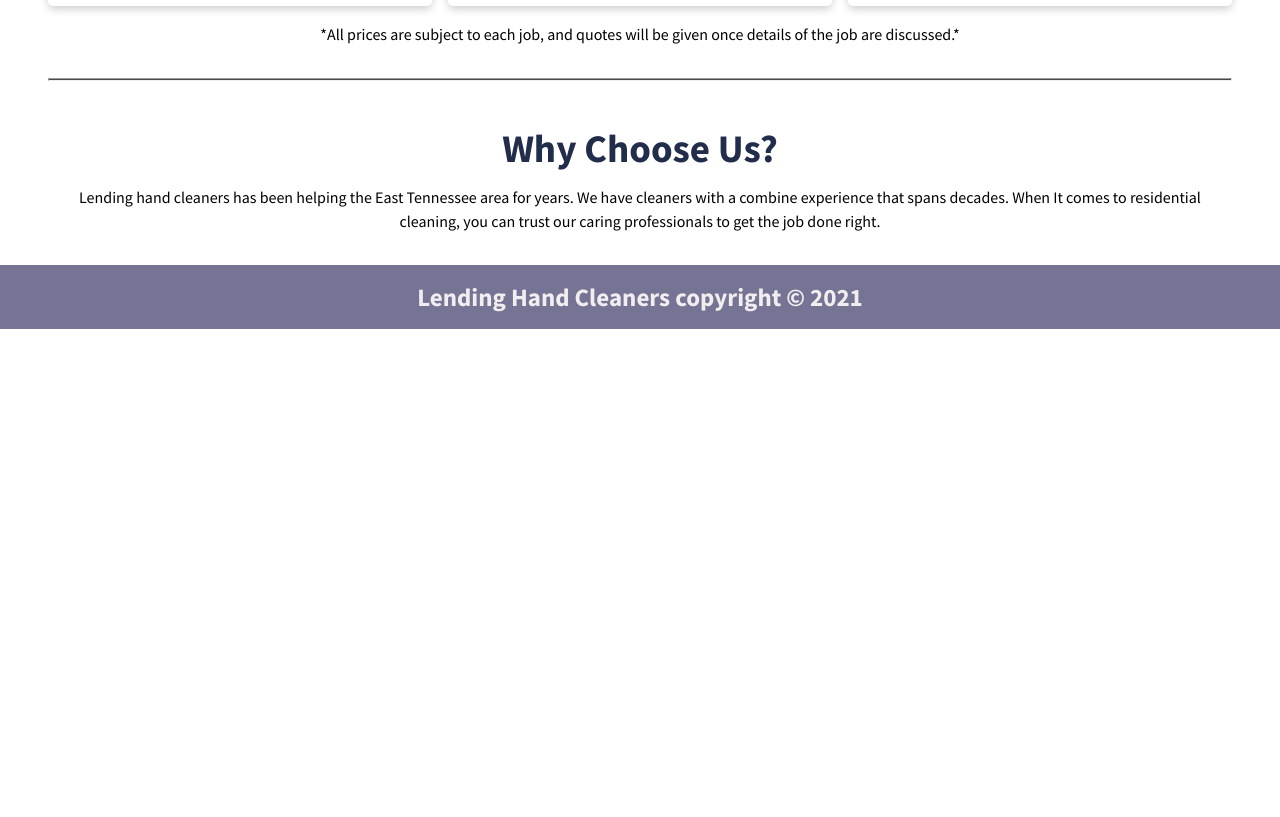
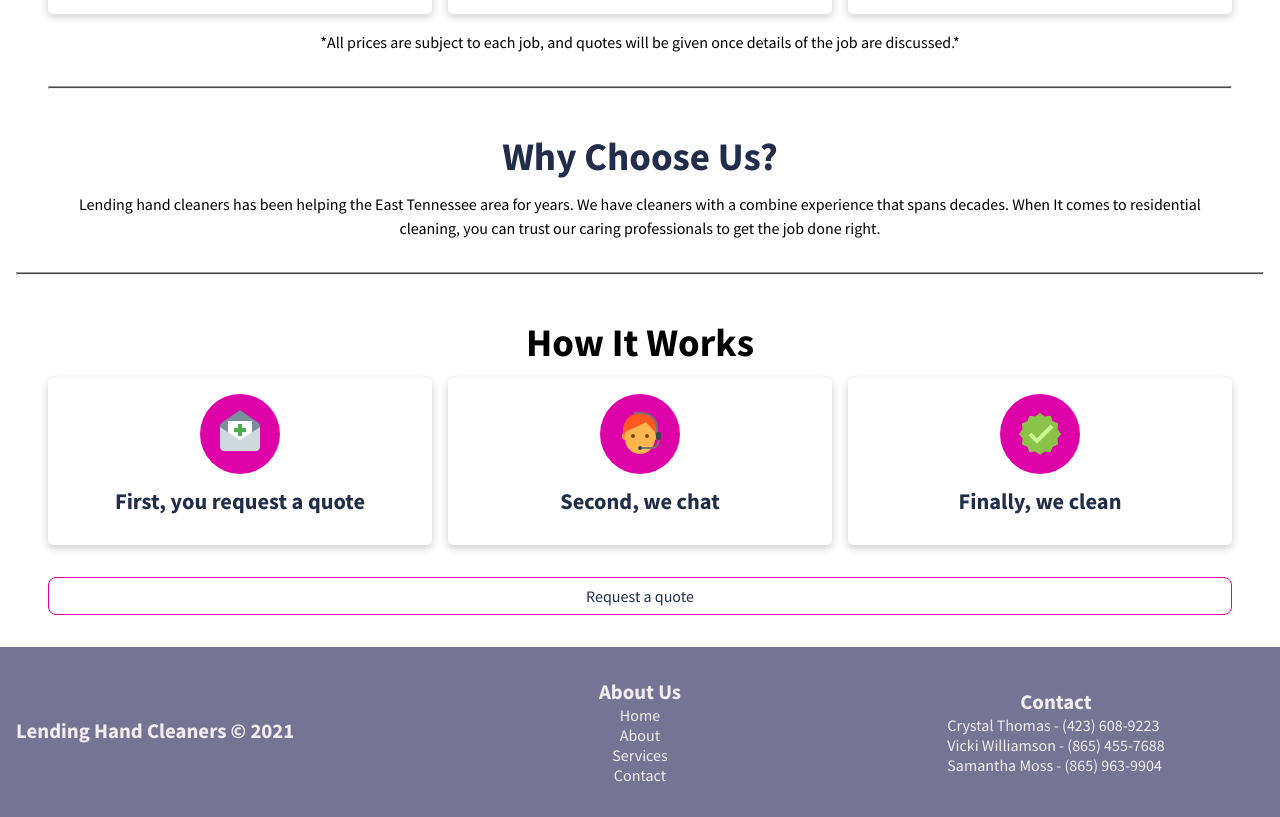
Before and after one commit to DevLikeMike/lending-hand-cleaners, a Next.js app: page / in a window 1280 px wide. Shown: the part 1047-1864 px from the top of the page. Before the commit the page ends 1376 px from the top, so only its background shows below. Built offline with nearby package versions, Linux system fonts and the light colour scheme.

Commit message:
Finished Footer and Homepage layouts and styling

```diff
--- a/components/Cleaning-Card.js
+++ b/components/Cleaning-Card.js
@@ -1,5 +1,6 @@
 import styled from "styled-components";
 import { FaSnapchat, FaHome } from "react-icons/fa";
+import Link from "next/link";
 
 const Card = styled.div`
   display: flex;
@@ -32,7 +33,7 @@
   font-size: 5rem;
 `;
 
-const CardBtn = styled.button`
+const CardBtn = styled.a`
   background-color: transparent;
   color: ${({ theme }) => theme.accentDark};
   padding: 1rem 2rem;
@@ -57,7 +58,9 @@
       <Icon>{icon === "FaHome" && <FaHome />}</Icon>
       <h2 className='text-center'>{heading}</h2>
       {children}
-      <CardBtn>Read More</CardBtn>
+      <Link href='/services'>
+        <CardBtn>Read More</CardBtn>
+      </Link>
     </Card>
   );
 }
--- a/components/Footer.js
+++ b/components/Footer.js
@@ -1,16 +1,60 @@
 import styled from "styled-components";
+import Link from "next/link";
 
 const Foot = styled.footer`
-  text-align: center;
+  display: flex;
+  justify-content: space-between;
+  align-items: center;
+  flex-direction: column;
+  min-height: 10vh;
   padding: 1rem;
   color: ${({ theme }) => theme.lightShade};
   background-color: ${({ theme }) => theme.accentDark};
+
+  @media (min-width: 768px) {
+    flex-direction: row;
+  }
+
+  & > * {
+    flex: 1 3;
+    margin: 1rem 0;
+  }
+
+  h2,
+  h3 {
+    font-size: 1.3rem;
+  }
 `;
 
 export default function Footer() {
   return (
     <Foot>
-      <h4>Lending Hand Cleaners copyright &copy; 2021</h4>
+      <h2>Lending Hand Cleaners &copy; 2021</h2>
+      <div className='flex flex-center col'>
+        <h3>About Us</h3>
+        <ul className='flex flex-center col'>
+          <Link href='/'>
+            <a>Home</a>
+          </Link>
+          <Link href='/about'>
+            <a>About</a>
+          </Link>
+          <Link href='/services'>
+            <a>Services</a>
+          </Link>
+          <Link href='/contact'>
+            <a>Contact</a>
+          </Link>
+        </ul>
+      </div>
+      <div className='flex flex-center col'>
+        <h3>Contact</h3>
+        <ul>
+          <li>Crystal Thomas - (423) 608-9223</li>
+          <li>Vicki Williamson - (865) 455-7688</li>
+          <li>Samantha Moss - (865) 963-9904</li>
+        </ul>
+      </div>
     </Foot>
   );
 }
--- a/components/Hero.js
+++ b/components/Hero.js
@@ -65,7 +65,7 @@
           ensure we have just what you are looking for. Ask for regular
           scheduling for discounts.
         </p>
-        <Link href='/'>
+        <Link href='/contact'>
           <a className='hero-btn'>Contact Us Now</a>
         </Link>
       </div>
--- /dev/null
+++ b/components/Op-Card.js
@@ -0,0 +1,54 @@
+import styled from "styled-components";
+import { FcInvite, FcAssistant, FcApproval } from "react-icons/fc";
+
+const Card = styled.div`
+  display: flex;
+  flex-direction: column;
+  gap: 1rem;
+  align-items: center;
+  justify-content: space-between;
+  padding: 1rem;
+  box-shadow: 0 3px 8px rgba(0, 0, 0, 0.2);
+  flex: 1 3;
+  color: ${({ theme }) => theme.primaryText};
+  line-height: 1.5;
+  background-color: #fff;
+  border-radius: 5px;
+
+  @media (min-width: 768px) {
+    line-height: 1.6;
+  }
+
+  h2 {
+    font-size: 1.4rem;
+  }
+`;
+
+const Icon = styled.div`
+  display: flex;
+  justify-content: center;
+  align-items: center;
+  background-color: ${({ theme }) => theme.primaryPurple};
+  border-radius: 50%;
+  height: 5rem;
+  width: 5rem;
+  color: #eeffff;
+  font-size: 3rem;
+`;
+
+export default function OpCard({ children, icon, heading }) {
+  return (
+    <Card>
+      <Icon>
+        {icon === "FcInvite" ? (
+          <FcInvite />
+        ) : icon === "FcAssistant" ? (
+          <FcAssistant />
+        ) : (
+          <FcApproval />
+        )}
+      </Icon>
+      <h2 className='text-center'>{heading}</h2>
+    </Card>
+  );
+}
--- /dev/null
+++ b/components/PrimaryButton.js
@@ -0,0 +1,27 @@
+import styled from "styled-components";
+import Link from "next/link";
+
+const PrimButton = styled.a`
+  width: 100%;
+  margin: 1rem 0;
+  border: 1px solid;
+  border-radius: 8px;
+  border-color: ${({ theme }) => theme.primaryPurple};
+  text-align: center;
+  color: ${({ theme }) => theme.primaryText};
+  padding: 0.5rem 2rem;
+  transition: all 0.3s ease;
+
+  &:hover {
+    background-color: ${({ theme }) => theme.primaryPurple};
+    color: #fff;
+  }
+`;
+
+export default function PrimaryButton({ children, location }) {
+  return (
+    <Link href={location}>
+      <PrimButton>{children}</PrimButton>
+    </Link>
+  );
+}
--- a/pages/index.js
+++ b/pages/index.js
@@ -3,10 +3,9 @@
 import ContentContainer from "../components/ContentContainer";
 import CleaningCard from "../components/Cleaning-Card";
 import CardContainer from "../components/CardContainer";
-import {
-  InformationBlock,
-  InformationBlock2,
-} from "../components/InfomationBlock";
+import PrimaryButton from "../components/PrimaryButton";
+import OpCard from "../components/Op-Card";
+import { InformationBlock2 } from "../components/InfomationBlock";
 
 export default function Home() {
   return (
@@ -44,6 +43,7 @@
           </p>
           <hr className='section-hr' />
         </ContentContainer>
+
         <ContentContainer pageName='home additional'>
           <InformationBlock2 heading={"Why Choose Us?"}>
             Lending hand cleaners has been helping the East Tennessee area for
@@ -51,6 +51,17 @@
             decades. When It comes to residential cleaning, you can trust our
             caring professionals to get the job done right.
           </InformationBlock2>
+          <hr className='section-hr' />
+        </ContentContainer>
+
+        <ContentContainer pageName='home'>
+          <h2 className='text-center'>How It Works</h2>
+          <CardContainer>
+            <OpCard heading='First, you request a quote' icon='FcInvite' />
+            <OpCard heading='Second, we chat' icon='FcAssistant' />
+            <OpCard heading='Finally, we clean' icon='FcApproval' />
+            <PrimaryButton location='/contact'>Request a quote</PrimaryButton>
+          </CardContainer>
         </ContentContainer>
       </main>
     </Layout>
--- a/styles/_globals.scss
+++ b/styles/_globals.scss
@@ -50,6 +50,19 @@
   align-items: center;
 }
 
+.m-1 {
+  margin: 1rem;
+}
+
+.light-blue {
+  margin: 0 1rem;
+  color: #3fbcff;
+}
+
+.mtop-3 {
+  margin-top: 3rem;
+}
+
 // Align items
 
 .ai-fe {
--- a/styles/index.css
+++ b/styles/index.css
@@ -50,6 +50,19 @@
   -webkit-box-align: center;
       -ms-flex-align: center;
           align-items: center;
+}
+
+.m-1 {
+  margin: 1rem;
+}
+
+.light-blue {
+  margin: 0 1rem;
+  color: #3fbcff;
+}
+
+.mtop-3 {
+  margin-top: 3rem;
 }
 
 .ai-fe {
@@ -117,6 +130,7 @@
   left: 0px;
   -webkit-transition: 0.24s;
   transition: 0.24s;
+  background-color: #fff;
 }
 
 .hamburger-container.open span:nth-child(2) {
@@ -125,47 +139,100 @@
   -webkit-transform: translatex(-100px);
           transform: translatex(-100px);
   opacity: 0;
+  background-color: #fff;
 }
 
 .hamburger-container.open span:nth-child(3) {
   -webkit-transform: rotate(-405deg);
           transform: rotate(-405deg);
   top: 1rem;
+  background-color: #fff;
+}
+
+.sideNav {
+  position: fixed;
+  top: 0;
+  left: 100%;
+  width: 100%;
+  height: 100vh;
+  background: rgba(206, 2, 217, 0.95);
+  background: -webkit-gradient(linear, left bottom, left top, from(rgba(206, 2, 217, 0.95)), color-stop(52%, rgba(148, 2, 156, 0.95)));
+  background: linear-gradient(0deg, rgba(206, 2, 217, 0.95) 0%, rgba(148, 2, 156, 0.95) 52%);
+  color: #fff;
+  -webkit-transition: 0.5s;
+  transition: 0.5s;
+  display: -webkit-box;
+  display: -ms-flexbox;
+  display: flex;
+  -webkit-box-pack: center;
+      -ms-flex-pack: center;
+          justify-content: center;
+  -webkit-box-align: center;
+      -ms-flex-align: center;
+          align-items: center;
+}
+
+.sideNav.open {
+  left: 0;
+}
+
+.sideNav-item {
+  margin: 1rem 0;
+  font-size: 1.4rem;
 }
 
 /* Typography */
 h1 {
-  font-size: 2.488rem;
+  font-size: 3.052rem;
   line-height: 1;
 }
 
 h2 {
-  font-size: 2.074rem;
+  font-size: 2.44rem;
   line-height: 1;
 }
 
 h3 {
-  font-size: 1.728rem;
+  font-size: 1.953rem;
 }
 
 h4 {
-  font-size: 1.44rem;
+  font-size: 1.563rem;
 }
 
 p {
   font-size: 1rem;
 }
 
-.home h1 {
+.home h1,
+.home h2 {
   margin-bottom: 1rem;
 }
 
 .home .tag-line {
   font-size: 1.728rem;
   line-height: 1.2;
+  font-style: italic;
 }
 
 .home p {
   margin: 1rem 0;
+  line-height: 1.6;
+}
+
+@media (min-width: 768px) {
+  .home p {
+    line-height: 1.5;
+  }
+}
+
+.home .section-hr {
+  height: 3px;
+  background-color: #4a4a4a;
+  margin: 2rem 0 1rem;
+}
+
+.home.additional {
+  padding: 1rem;
 }
 /*# sourceMappingURL=index.css.map */
```
Also changed, not shown: pages/404.js (added, +31 -0 lines), pages/about.js (+13 -8 lines), 1 other file (tests, documents, lock files or other folders).
